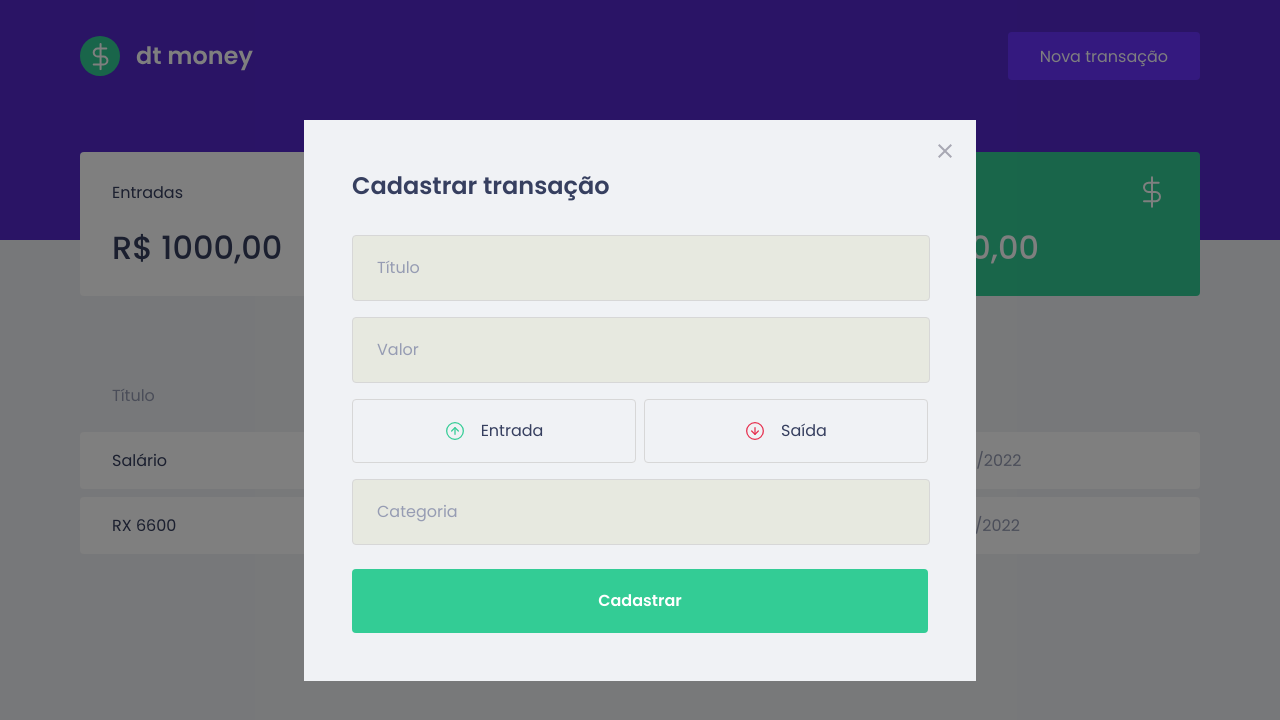
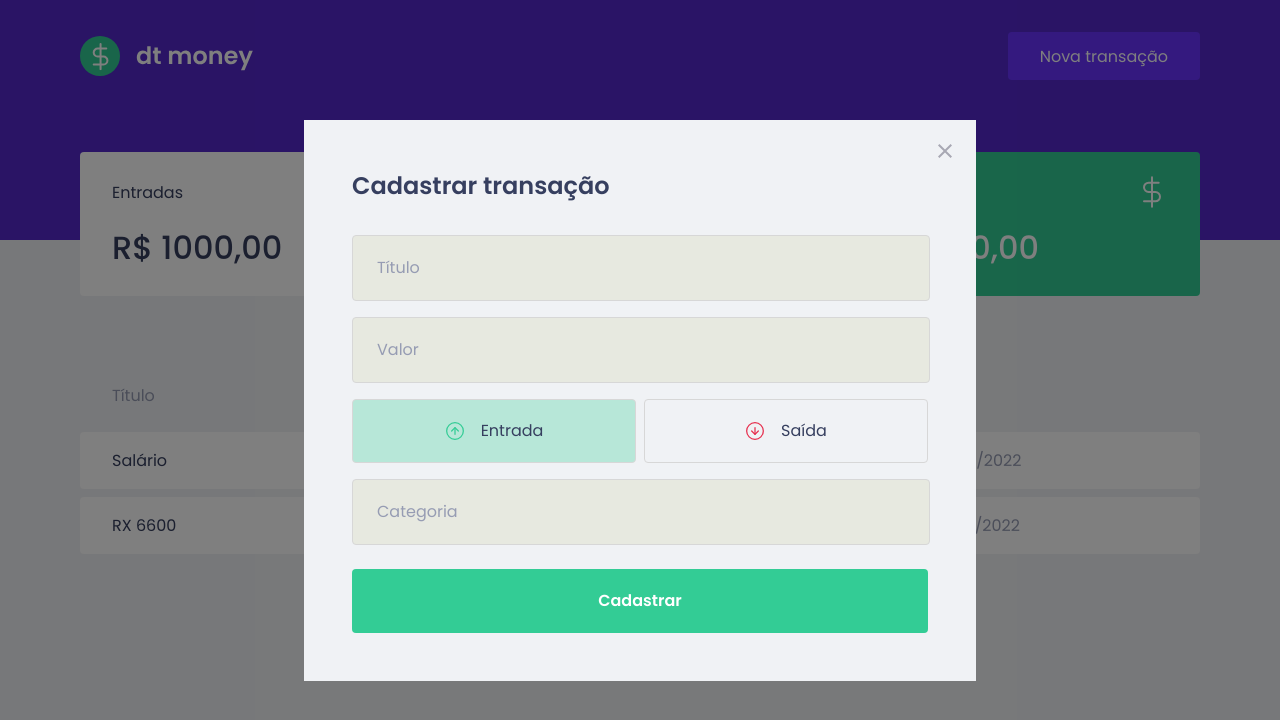
Before and after one commit to andersonlima7/dtmoney, a React (Vite) app: page / in a window 1280 px wide. Both pictures are taken after a click on the button "Nova transação". Shown: the top 720 px of the page. Built offline with nearby package versions, Linux system fonts and the light colour scheme; no server answers; what miragejs would draw is missing.

Commit message:
Finish style of modal

```diff
--- a/src/components/NewTransactionModal/index.tsx
+++ b/src/components/NewTransactionModal/index.tsx
@@ -1,8 +1,9 @@
 import Modal from "react-modal";
-import { Container, TransactionTypeContainer } from "./styles";
+import { Container, TransactionTypeContainer, RadioButtons } from "./styles";
 import close from "../../assets/close.svg";
 import income from "../../assets/income.svg";
 import outcome from "../../assets/outcome.svg";
+import { useState } from "react";
 
 interface NewTransactionModalProps {
   isOpen: boolean;
@@ -10,6 +11,8 @@
 }
 
 export function NewTransactionModal({ isOpen, onRequestClose }: NewTransactionModalProps) {
+  const [type, setType] = useState("deposit");
+
   return (
     <Modal
       isOpen={isOpen}
@@ -22,18 +25,31 @@
         <input type="text" placeholder="Título" />
         <input type="number" placeholder="Valor" />
         <TransactionTypeContainer>
-          <button>
+          <RadioButtons
+            type="button"
+            onClick={() => {
+              setType("deposit");
+            }}
+            isActive={type === "deposit"}
+            activeColor="green"
+          >
             <img src={income} alt="Entrada" /> <span>Entrada</span>
-          </button>
-
-          <button>
+          </RadioButtons>
+          <RadioButtons
+            type="button"
+            onClick={() => {
+              setType("withdraw");
+            }}
+            isActive={type === "withdraw"}
+            activeColor="red"
+          >
             <img src={outcome} alt="Despesa" /> <span>Saída</span>
-          </button>
+          </RadioButtons>
         </TransactionTypeContainer>
         <input type="text" placeholder="Categoria" />
 
         <button type="submit">Cadastrar</button>
-        <button className="react-modal-close">
+        <button className="react-modal-close" type="button">
           <img src={close} alt="Close transaction modal button" onClick={onRequestClose} />
         </button>
       </Container>
--- a/src/components/NewTransactionModal/styles.ts
+++ b/src/components/NewTransactionModal/styles.ts
@@ -1,5 +1,5 @@
 import styled from "styled-components";
-import { darken } from "polished";
+import { darken, transparentize } from "polished";
 
 export const Container = styled.form`
   h2 {
@@ -52,13 +52,25 @@
   display: grid;
   grid-template-columns: repeat(2, 1fr);
   gap: 0.5rem;
+`;
 
-  button {
+interface RadioButtonsProps {
+  isActive: boolean;
+  activeColor: "green" | "red";
+}
+
+const colors = {
+  green: "#33CC95",
+  red: "#e52e4d",
+};
+
+export const RadioButtons = styled.button<RadioButtonsProps>`
     height: 4rem;
     border: 1px solid #d7d7d7;
     border-radius: 0.25rem;
 
-    background: transparent;
+    background: ${(props) =>
+      props.isActive ? transparentize(0.7, colors[props.activeColor]) : "transparent"};
     display: flex;
     align-items: center;
     justify-content: center;
@@ -79,5 +91,4 @@
     margin-left: 1rem;
     font-size: 1rem;
     color: var(--text-title);
-  }
-`;
+  `;
```
